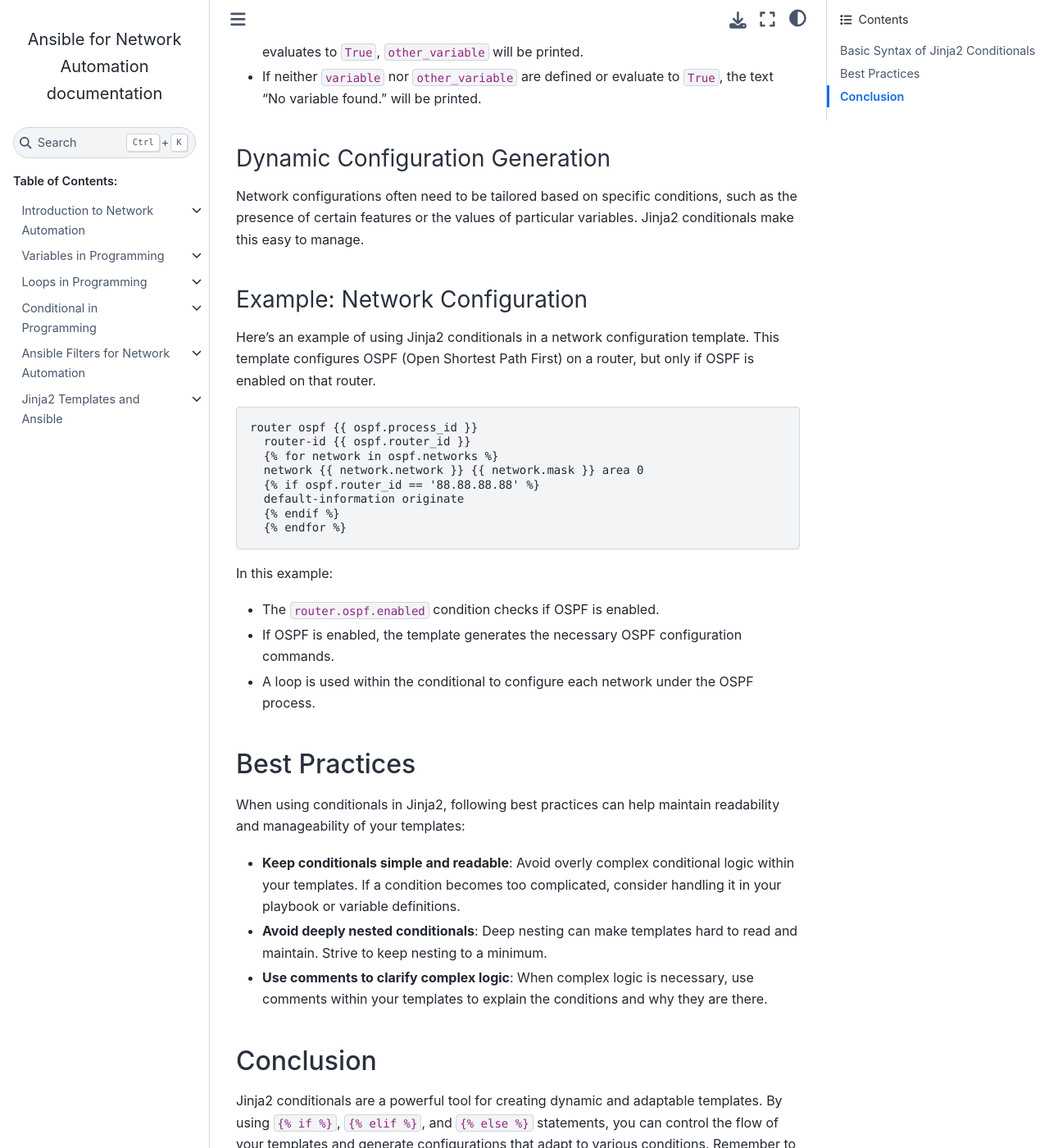
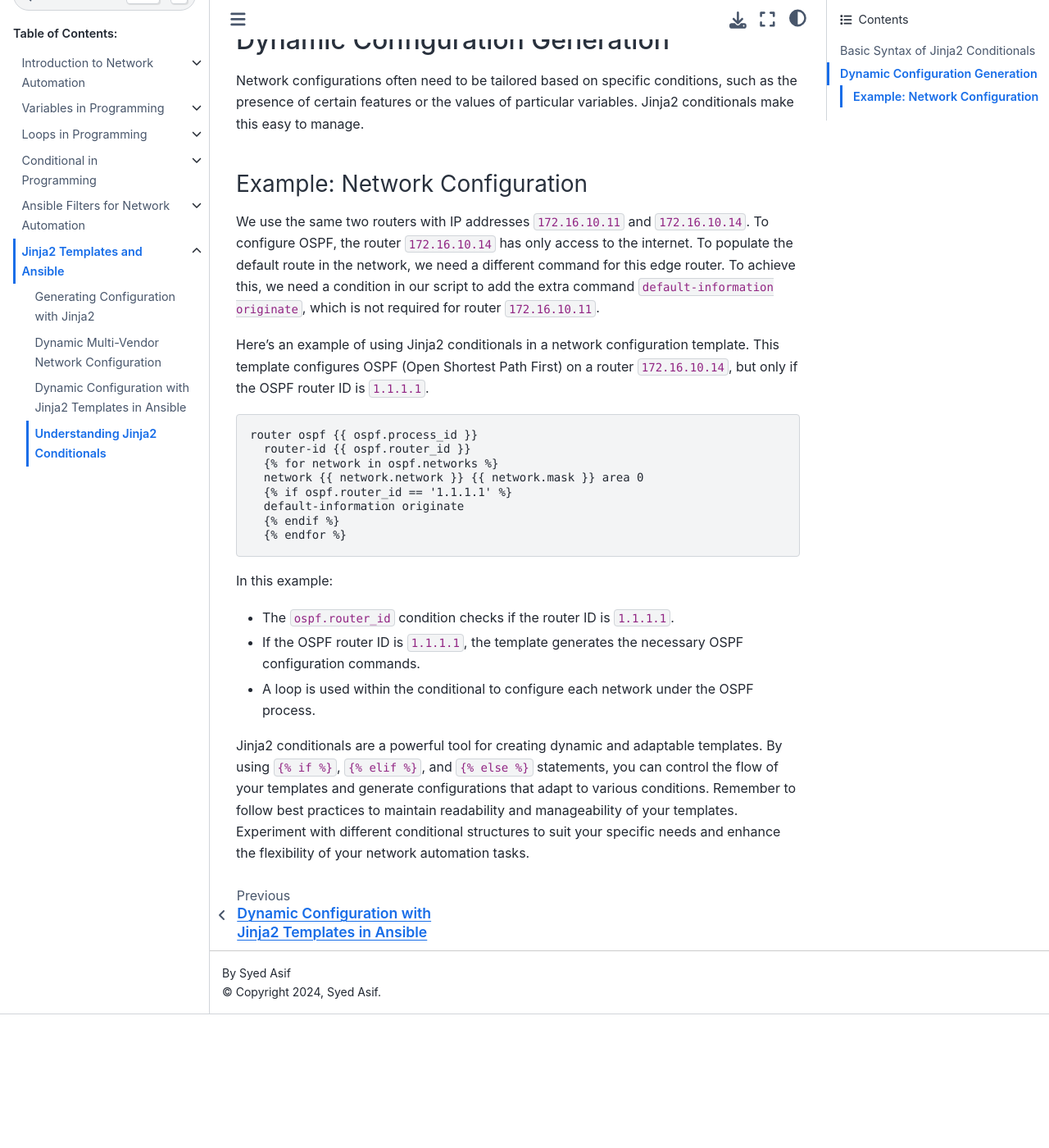
Before and after one commit to sydasif/ansible-cbt-lab, a Sphinx documentation site: the page built from docs/source/06_jinja/04_conditional.md, in a window 1280 px wide and 1400 px high, scrolled down 878 px. Shown: the whole window at 82% size. Built offline with Sphinx 7.4.7 and the Sphinx Book theme 1.1.4, drawn with Linux system fonts in a browser that asks for light colours; after the commit the page ends 2115 px from its top, so only the background shows below that; some of the changed text lies outside the part shown.

Commit message:
Add jinja2 conditional in index

````diff
--- a/docs/source/06_jinja/04_conditional.md
+++ b/docs/source/06_jinja/04_conditional.md
@@ -1,14 +1,10 @@
-# Understanding Jinja2 Conditionals
+## Understanding Jinja2 Conditionals
 
 Creating dynamic and adaptable configurations for various network setups is crucial in network automation. In addition to loops, Jinja2 templates offer powerful conditional structures that allow for even more flexibility. This section will guide you through the basics of Jinja2 conditionals, practical use cases, and best practices for using them effectively.
 
-## Basic Syntax of Jinja2 Conditionals
+### Basic Syntax of Jinja2 Conditionals
 
-Jinja2 provides a straightforward syntax for writing conditional statements, similar to Python. These conditionals enable you to include or exclude parts of the template based on the evaluation of conditions.
-
-### Syntax and Basic Usage
-
-Conditionals in Jinja2 are enclosed within `{% %}` tags and can be used to control the flow of template rendering based on variable values.
+Jinja2 provides a straightforward syntax for writing conditional statements, similar to Python. Conditionals in Jinja2 are enclosed within `{% %}` tags and can be used to control the flow of template rendering based on variable values.
 
 ```jinja2
 {% if variable %}
@@ -30,16 +26,18 @@
 
 Network configurations often need to be tailored based on specific conditions, such as the presence of certain features or the values of particular variables. Jinja2 conditionals make this easy to manage.
 
-### Example: Network Configuration
+#### Example: Network Configuration
 
-Here’s an example of using Jinja2 conditionals in a network configuration template. This template configures OSPF (Open Shortest Path First) on a router, but only if OSPF is enabled on that router.
+We use the same two routers with IP addresses `172.16.10.11` and `172.16.10.14`. To configure OSPF, the router `172.16.10.14` has only access to the internet. To populate the default route in the network, we need a different command for this edge router. To achieve this, we need a condition in our script to add the extra command `default-information originate`, which is not required for router `172.16.10.11`.
+
+Here’s an example of using Jinja2 conditionals in a network configuration template. This template configures OSPF (Open Shortest Path First) on a router `172.16.10.14`, but only if the OSPF router ID is `1.1.1.1`.
 
 ```jinja2
 router ospf {{ ospf.process_id }}
   router-id {{ ospf.router_id }}
   {% for network in ospf.networks %}
   network {{ network.network }} {{ network.mask }} area 0
-  {% if ospf.router_id == '88.88.88.88' %}
+  {% if ospf.router_id == '1.1.1.1' %}
   default-information originate
   {% endif %}
   {% endfor %}
@@ -47,18 +45,8 @@
 
 In this example:
 
-- The `router.ospf.enabled` condition checks if OSPF is enabled.
-- If OSPF is enabled, the template generates the necessary OSPF configuration commands.
+- The `ospf.router_id` condition checks if the router ID is `1.1.1.1`.
+- If the OSPF router ID is `1.1.1.1`, the template generates the necessary OSPF configuration commands.
 - A loop is used within the conditional to configure each network under the OSPF process.
 
-## Best Practices
-
-When using conditionals in Jinja2, following best practices can help maintain readability and manageability of your templates:
-
-- **Keep conditionals simple and readable**: Avoid overly complex conditional logic within your templates. If a condition becomes too complicated, consider handling it in your playbook or variable definitions.
-- **Avoid deeply nested conditionals**: Deep nesting can make templates hard to read and maintain. Strive to keep nesting to a minimum.
-- **Use comments to clarify complex logic**: When complex logic is necessary, use comments within your templates to explain the conditions and why they are there.
-
-## Conclusion
-
 Jinja2 conditionals are a powerful tool for creating dynamic and adaptable templates. By using `{% if %}`, `{% elif %}`, and `{% else %}` statements, you can control the flow of your templates and generate configurations that adapt to various conditions. Remember to follow best practices to maintain readability and manageability of your templates. Experiment with different conditional structures to suit your specific needs and enhance the flexibility of your network automation tasks.
````
Also changed, not shown: docs/source/06_jinja/index.md (+1 -0 lines).
